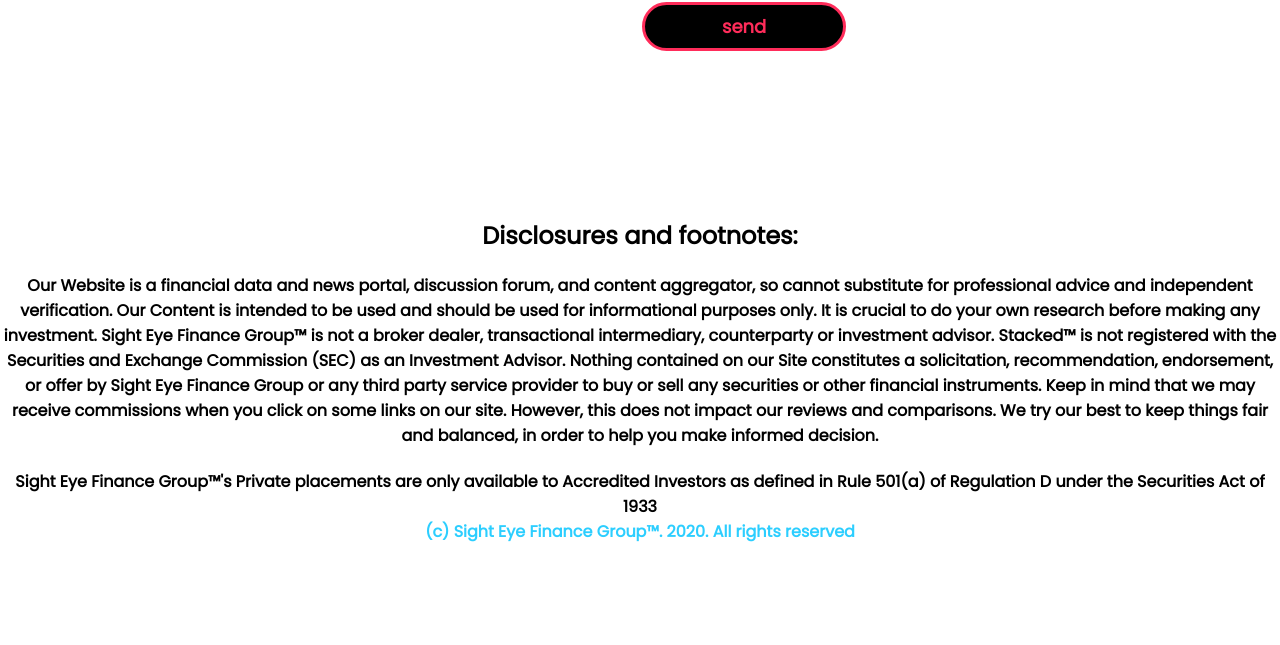
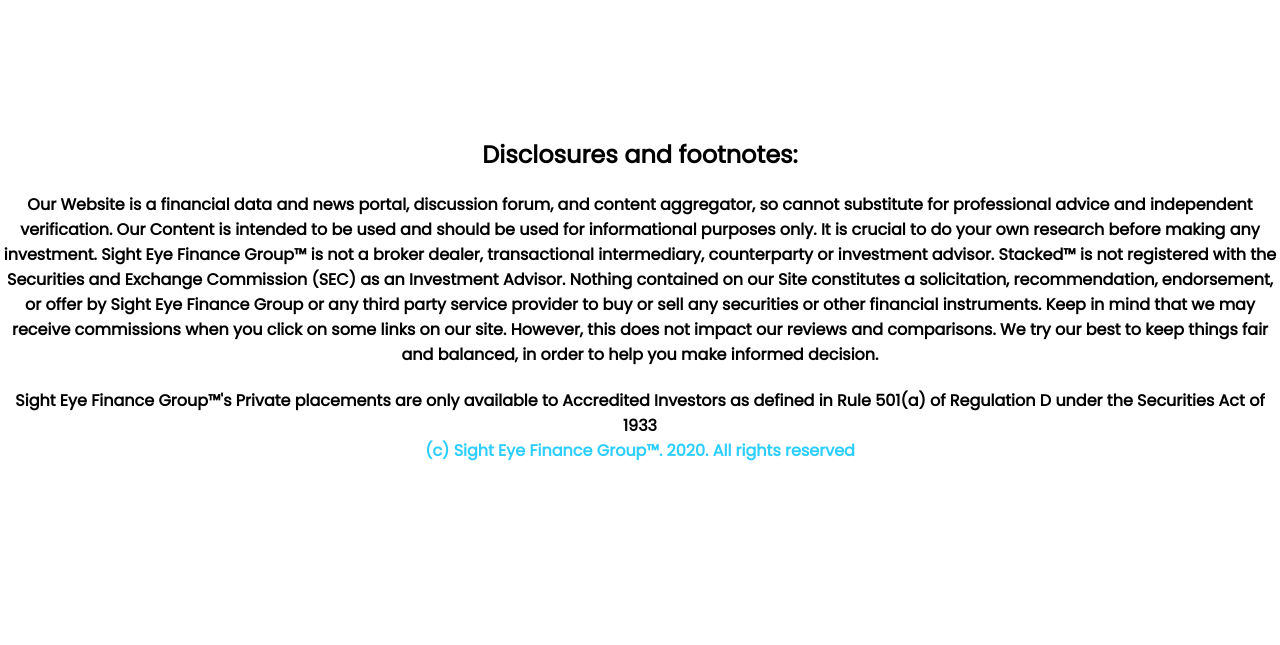
Before and after one commit to Sight-Eye-Finance-Group/Home, a plain HTML site: page index.html in a window 1280 px wide. Shown: the part 2651-3296 px from the top of the page. After the commit the page ends 3215 px from the top, so only its background shows below. Drawn offline with nearby package versions, Linux system fonts and the light colour scheme; a script that the page names is missing.

Commit message:
Update index.html

```diff
--- a/index.html
+++ b/index.html
@@ -402,7 +402,8 @@
                         <input type="text" placeholder="Actually we don't want your email and we don't want to track you." required>
                         <input type="email" placeholder="stay safe." required><br>
                         <textarea placeholder="stay secure!" required rows="5"></textarea><br>
-                        <button class="btn_one">send</button>
+                        <script src="https://apps.elfsight.com/p/platform.js" defer></script>
+                        <div class="elfsight-app-df2225db-506e-427f-926f-aa122dac3248"></div>
                     </form>
                 </td>
             </tr>
```
